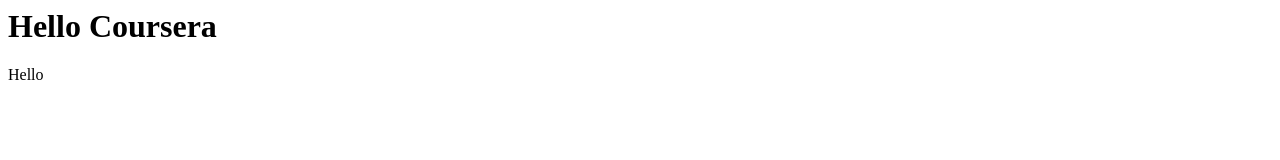
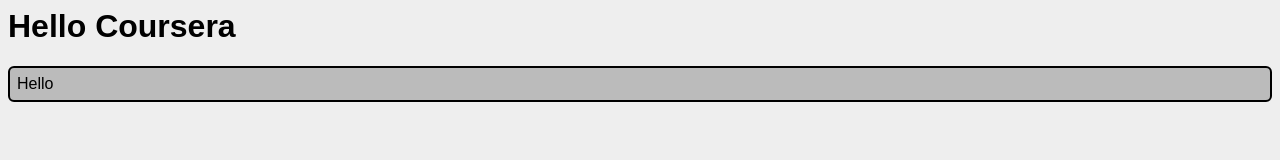
Before and after one commit to IsaacTrichka/coursera-test, a plain HTML site: page index.html in a window 1280 px wide. Drawn offline with Linux system fonts and the light colour scheme.

Commit message:
Update index.html

```diff
--- a/index.html
+++ b/index.html
@@ -1,5 +1,8 @@
 <title>Hello Coursera</title>
+<link rel="stylesheet" href="style.css">
 <h1>Hello Coursera</h1>
+<body>
 <div class="banner">
   Hello
 </div>
+</body>
```
